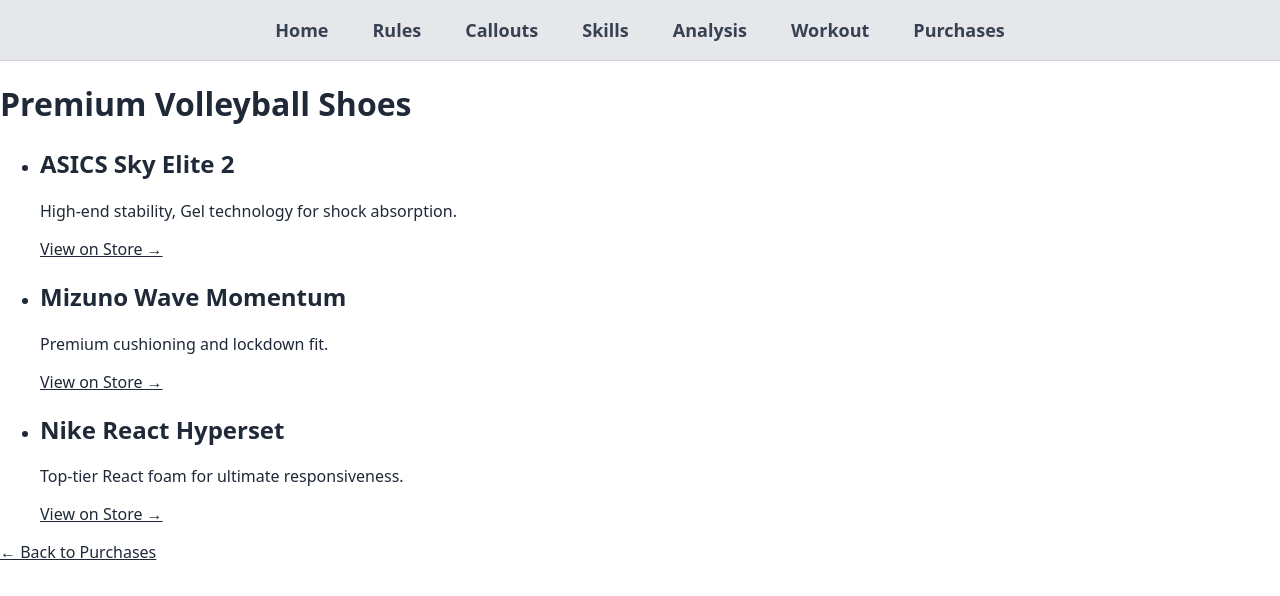
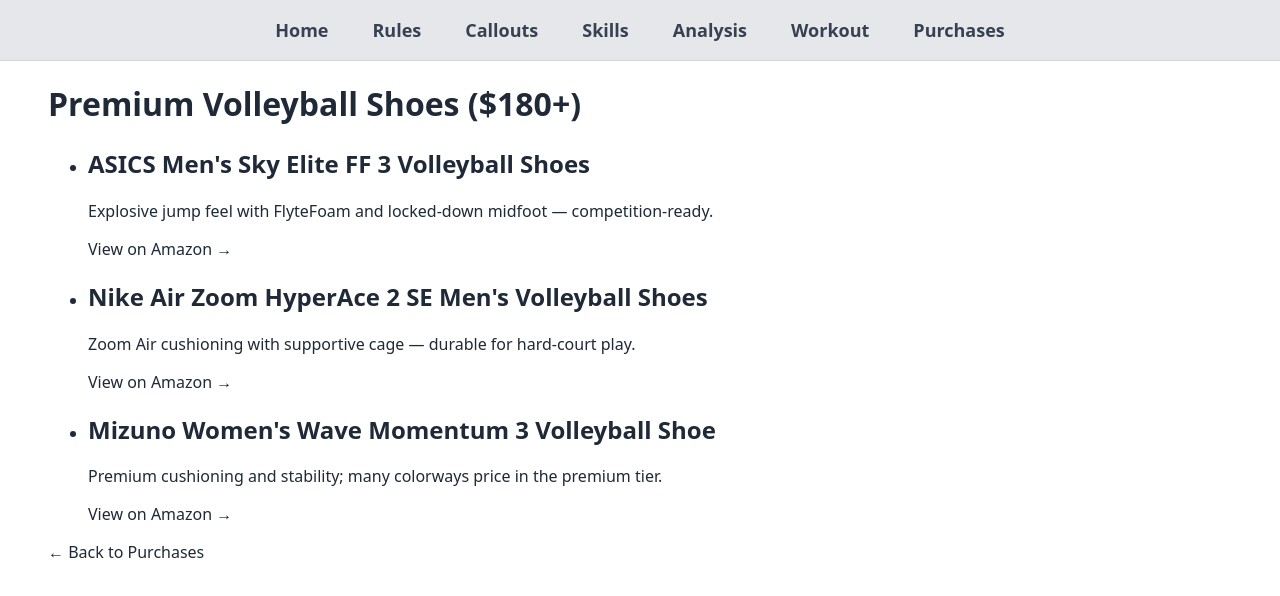
Before and after one commit to blueweriy/volleyball-ai-website, a React (Vite) app: page /purchases/shoes/premium in a window 1280 px wide. Shown: the top 596 px of the page. Built offline with nearby package versions, Linux system fonts and the light colour scheme.

Commit message:
Update ShoesPremium.jsx

```diff
--- a/src/pages/purchases/ShoesPremium.jsx
+++ b/src/pages/purchases/ShoesPremium.jsx
@@ -1,40 +1,48 @@
-import React from 'react';
-import { Link } from 'react-router-dom';
+import React from "react";
+import { Link } from "react-router-dom";
 
 const items = [
   {
-    name: 'ASICS Sky Elite 2',
-    desc: 'High-end stability, Gel technology for shock absorption.',
-    url: 'https://example.com/asics-sky-elite2'
+    name: "ASICS Men's Sky Elite FF 3 Volleyball Shoes",
+    desc: "Explosive jump feel with FlyteFoam and locked-down midfoot — competition-ready.",
+    url: "https://www.amazon.com/ASICS-Mens-Sky-Elite-Sneaker/dp/B0DT32BB1H"
   },
   {
-    name: 'Mizuno Wave Momentum',
-    desc: 'Premium cushioning and lockdown fit.',
-    url: 'https://example.com/mizuno-momentum'
+    name: "Nike Air Zoom HyperAce 2 SE Men's Volleyball Shoes",
+    desc: "Zoom Air cushioning with supportive cage — durable for hard-court play.",
+    url: "https://www.amazon.com/Nike-HyperAce-Volleyball-DM8199-064-Multi-Color/dp/B0BHQR96GF"
   },
   {
-    name: 'Nike React Hyperset',
-    desc: 'Top-tier React foam for ultimate responsiveness.',
-    url: 'https://example.com/nike-react'
+    name: "Mizuno Women's Wave Momentum 3 Volleyball Shoe",
+    desc: "Premium cushioning and stability; many colorways price in the premium tier.",
+    url: "https://www.amazon.com/Mizuno-Womens-Wave-Momentum-Volleyball/dp/B0CPHCQD3Y"
   }
 ];
 
 export default function ShoesPremium() {
   return (
-    <div className="py-16 px-6 max-w-3xl mx-auto">
-      <h1 className="text-3xl font-bold mb-6">Premium Volleyball Shoes</h1>
+    <div
+      className="bg-white text-gray-900 py-16 leading-relaxed"
+      style={{ paddingLeft: "3rem", paddingRight: "3rem" }}
+    >
+      <h1 className="text-3xl font-bold mb-6">Premium Volleyball Shoes ($180+)</h1>
       <ul className="space-y-6">
         {items.map((it) => (
-          <li key={it.name} className="bg-gray-50 p-4 rounded shadow-sm">
+          <li key={it.name} className="p-0">
             <h2 className="text-xl font-semibold">{it.name}</h2>
             <p className="mt-1 text-gray-700">{it.desc}</p>
-            <a href={it.url} target="_blank" rel="noopener noreferrer" className="mt-2 inline-block text-blue-600 underline">
-              View on Store →
+            <a
+              href={it.url}
+              target="_blank"
+              rel="noopener noreferrer"
+              className="mt-2 inline-block text-blue-600 hover:underline"
+            >
+              View on Amazon →
             </a>
           </li>
         ))}
       </ul>
-      <Link to="/purchases" className="mt-8 inline-block text-blue-600 underline">
+      <Link to="/purchases" className="mt-8 inline-block text-blue-600 hover:underline">
         ← Back to Purchases
       </Link>
     </div>
```
